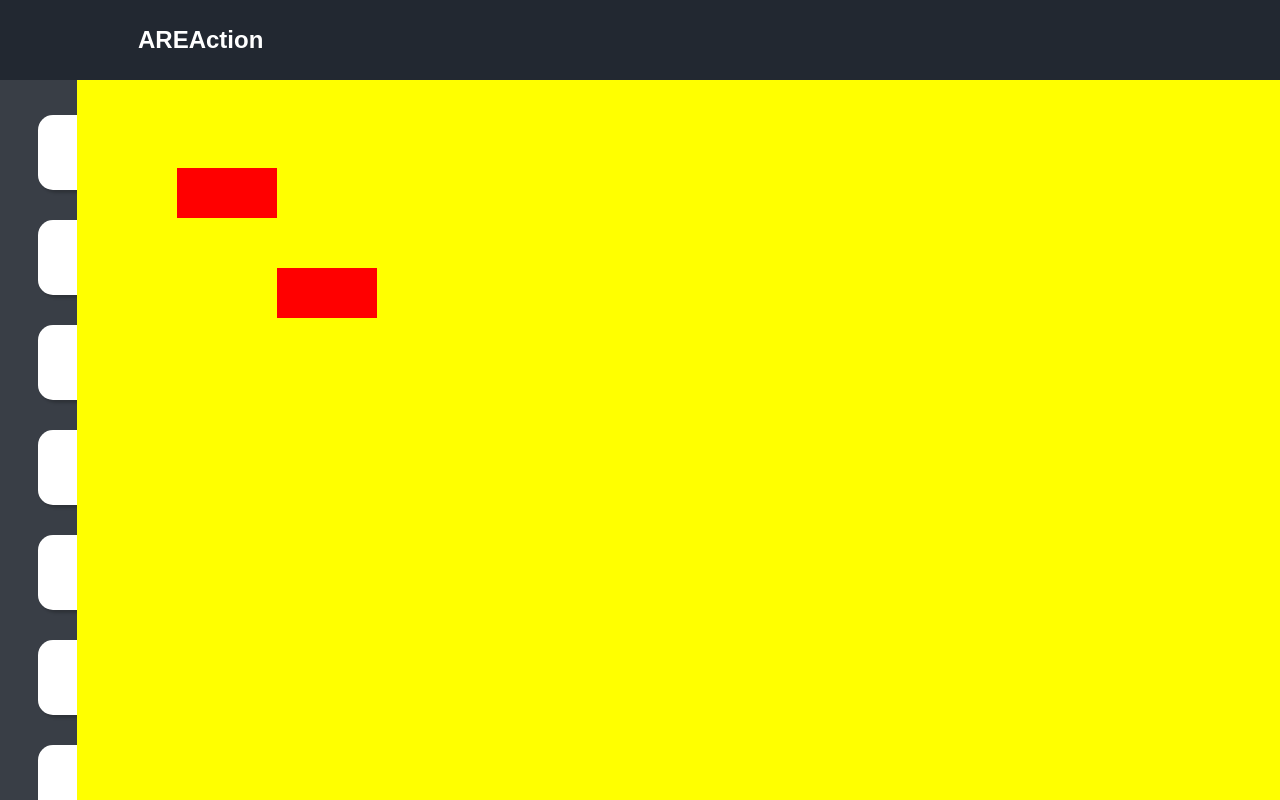
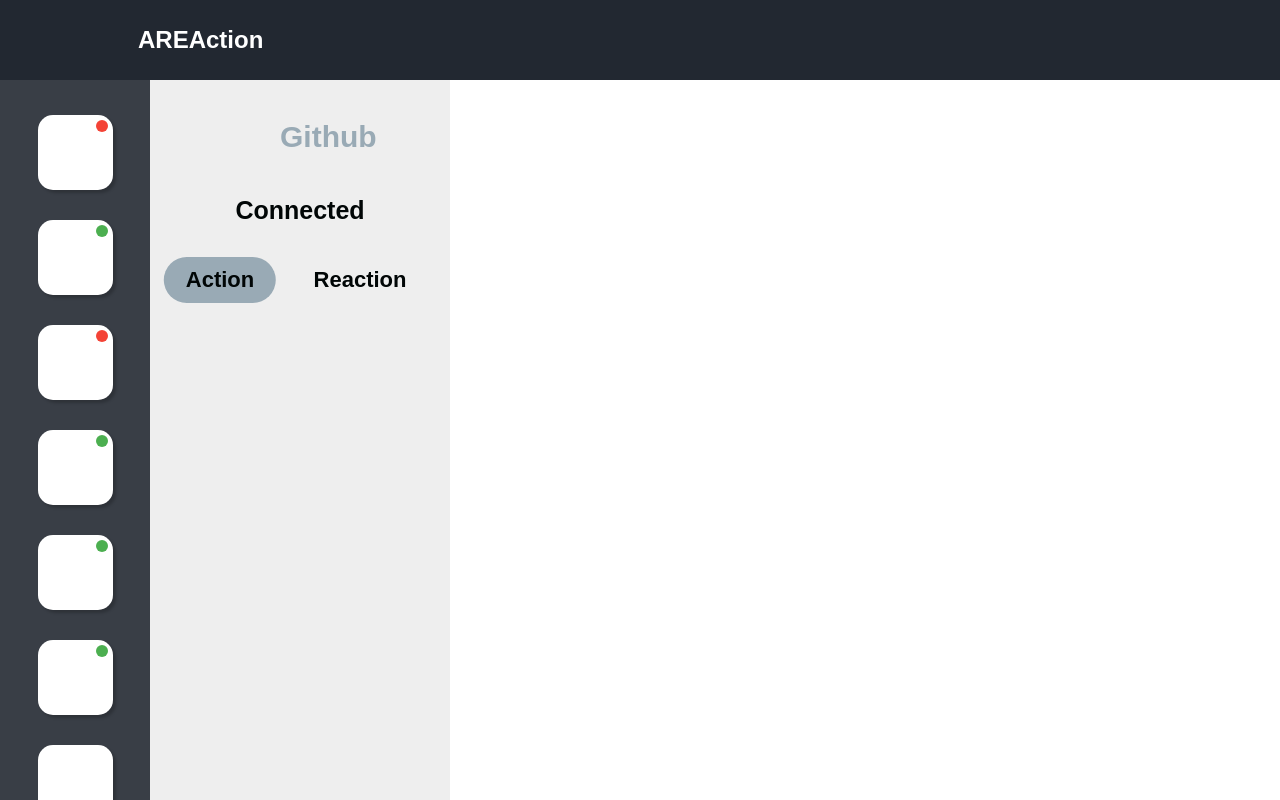
Before and after one commit to VictorHarri-Chal/AREA, a React (Create React App) app in the folder area/: page /dashboard in a window 1280 px wide. Both pictures are taken after a click on the item 75 px from the left and 257 px from the top of the page. Built offline with nearby package versions, Linux system fonts and the light colour scheme; some icons are missing.

Commit message:
[ADD] action reaction button

```diff
--- a/area/src/components/BlocSidebar/BSElements.js
+++ b/area/src/components/BlocSidebar/BSElements.js
@@ -92,3 +92,34 @@ export const BSConnected = styled.div`
 
     display: ${props => props.login === undefined ? 'none' : (props.login === false ? 'none' : 'block')};
 `;
+
+export const BSActionRea = styled.div`
+    border-radius: 50px;
+    background: ${props => props.actionRea === true ? props.color : 'none'};
+    white-space: nowrap;
+    padding: 10px 22px;
+    color: #010606;
+    font-size: 22px;
+    font-weight: bold;
+    outline: none;
+    border: none;
+    cursor: pointer;
+    transition: all 0.2s ease-in-out;
+    text-decoration: none;
+    position: absolute;
+    transform: translate(-50%, -50%);
+    top : 200px;
+    left :  ${props => props.which == false ? '70px' : '210px'};
+
+    &:hover {
+        transition: all 0.2s ease-in-out;
+        background: #fff;
+        color: #010606;
+        ${props => props.actionRea == true && `
+            cursor: default;
+            pointer-events: none;
+        `}
+    }
+
+    display: ${props => props.login === undefined ? 'none' : (props.login === false ? 'none' :  'block')};
+`;
--- a/area/src/components/BlocSidebar/index.js
+++ b/area/src/components/BlocSidebar/index.js
@@ -1,7 +1,15 @@
-import React from 'react'
-import { BSAppName, BSContainer, BSLogoApp, BSConnectBtn, BSConnected } from './BSElements'
+import React, { useState } from 'react'
+import { BSAppName, BSContainer, BSLogoApp, BSConnectBtn, BSConnected, BSActionRea} from './BSElements'
 
 const BlocSidebar = ({ appSelected }) => {
+
+    const [actionRea, setActionRea] = useState(true)
+
+    const toggleActionRea = (which) => {
+        if (which === actionRea) return
+        setActionRea(!actionRea)
+    }
+
     if (appSelected.key === undefined) return (<></>)
     return (
         <BSContainer>
@@ -9,6 +17,8 @@ const BlocSidebar = ({ appSelected }) => {
             <BSAppName color={appSelected.color}>{appSelected.title}</BSAppName>
             <BSConnectBtn color={appSelected.color} login={appSelected.login}>Connect</BSConnectBtn>
             <BSConnected color={appSelected.color} login={appSelected.login}>Connected</BSConnected>
+            <BSActionRea color={appSelected.color} actionRea={actionRea} onClick={() => toggleActionRea(true)} login={appSelected.login} which={false}>Action</BSActionRea>
+            <BSActionRea color={appSelected.color} actionRea={!actionRea} onClick={() => toggleActionRea(false)} login={appSelected.login} which={true}>Reaction</BSActionRea>
         </BSContainer>
     )
 }
--- a/area/src/components/Playground/index.js
+++ b/area/src/components/Playground/index.js
@@ -80,7 +80,7 @@ function Playground() {
   return (
     <div className="Playground">
       <canvas
-        style={{backgroundColor: 'yellow', top: '6%', left: '6%', position: 'absolute'}}
+        style={{backgroundColor: 'yellow', top: '6%', left: '6%', position: 'absolute', display: 'none'}}
         onMouseDown={handleMouseDown}
         onMouseMove={handleMouseMove}
         onMouseUp={handleMouseUp}
```
